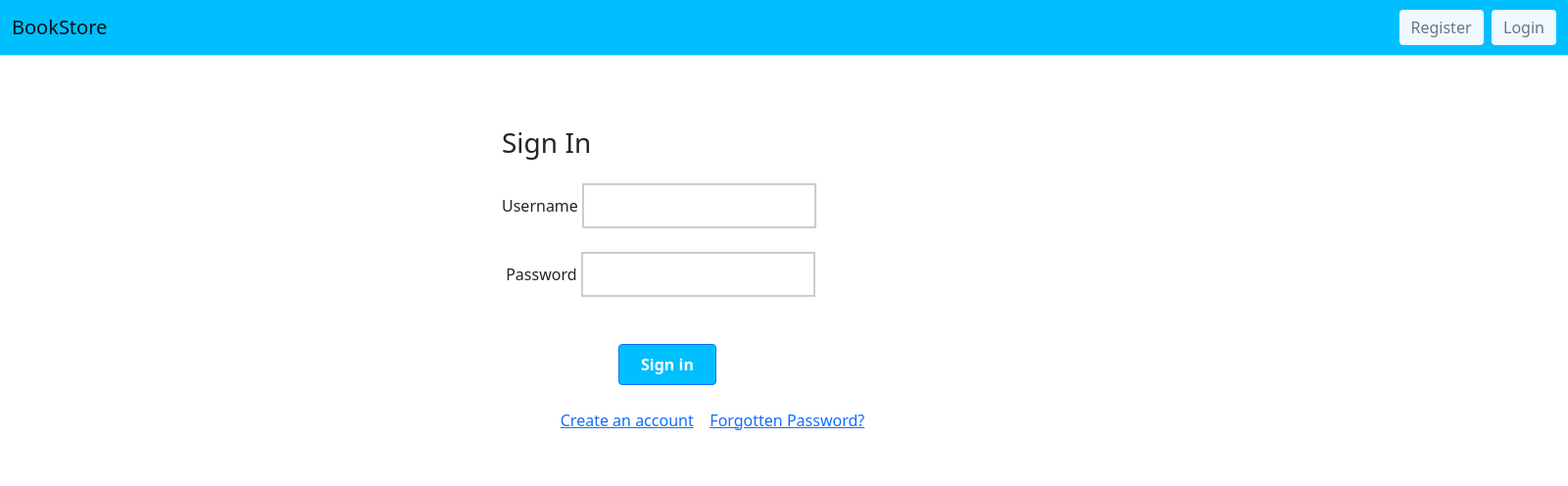
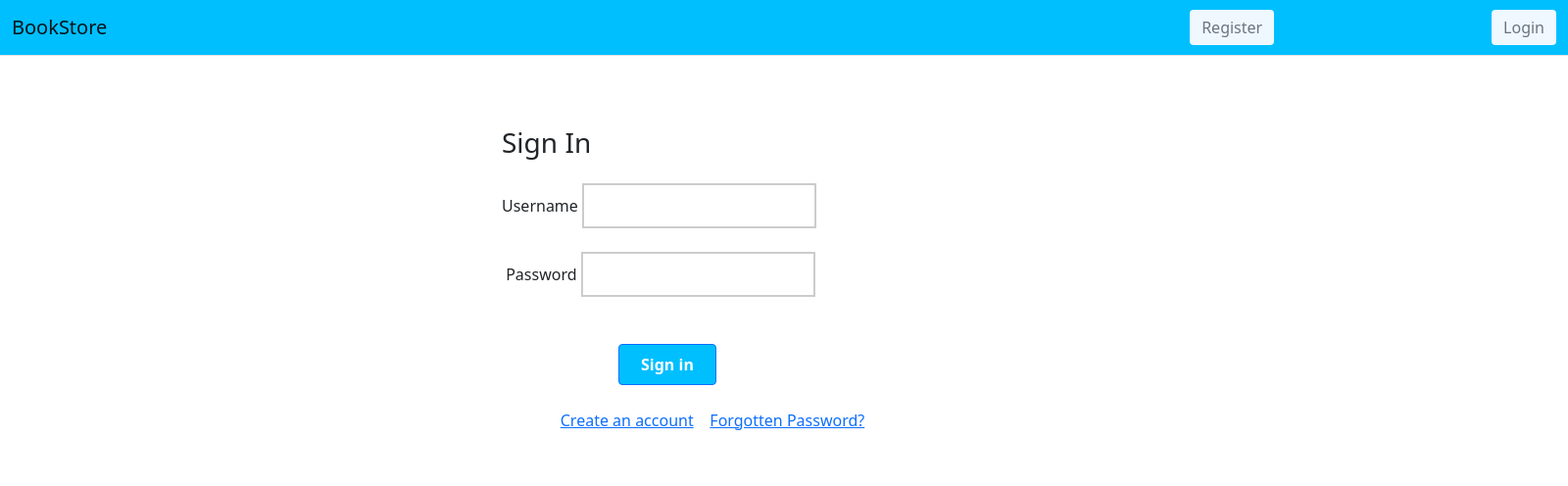
Before and after one commit to nmogulla/Assignment3-BookStore-Repo, a Django app: page /account/login/ in a window 1600 px wide. Shown: the top 496 px of the page at 98% size. Run offline with Django 3.2, Linux system fonts and the light colour scheme; some libraries are stand-ins or nearby versions.

Commit message:
Added account code

```diff
--- a/account/templates/account/base.html
+++ b/account/templates/account/base.html
@@ -70,7 +70,7 @@
                     <span class="fs15 fw500">Logout</span>
                 </a>
             {% else %}
-                <a type="button" role="button" style="background-color: aliceblue; margin-left: 1300px;" href="{% url "account:register" %}"
+                <a type="button" role="button" style="background-color: aliceblue; margin-left: 980px;" href="{% url "account:register" %}"
                    class="btn btn-outline-secondary border-0 basket-btn">
                     <span class="fs15 fw500">Register</span>
                 </a>&nbsp;
```
Also changed, not shown: storage/templates/storage/base.html.
